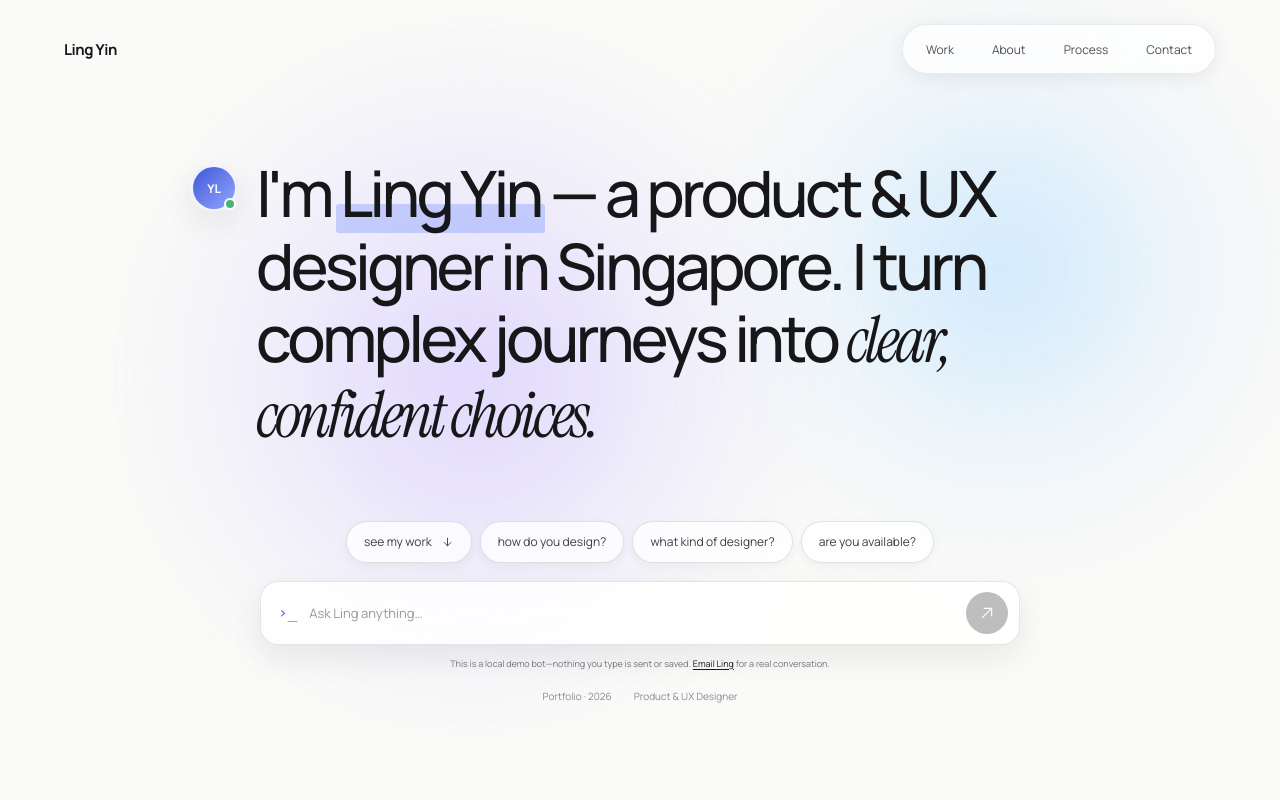
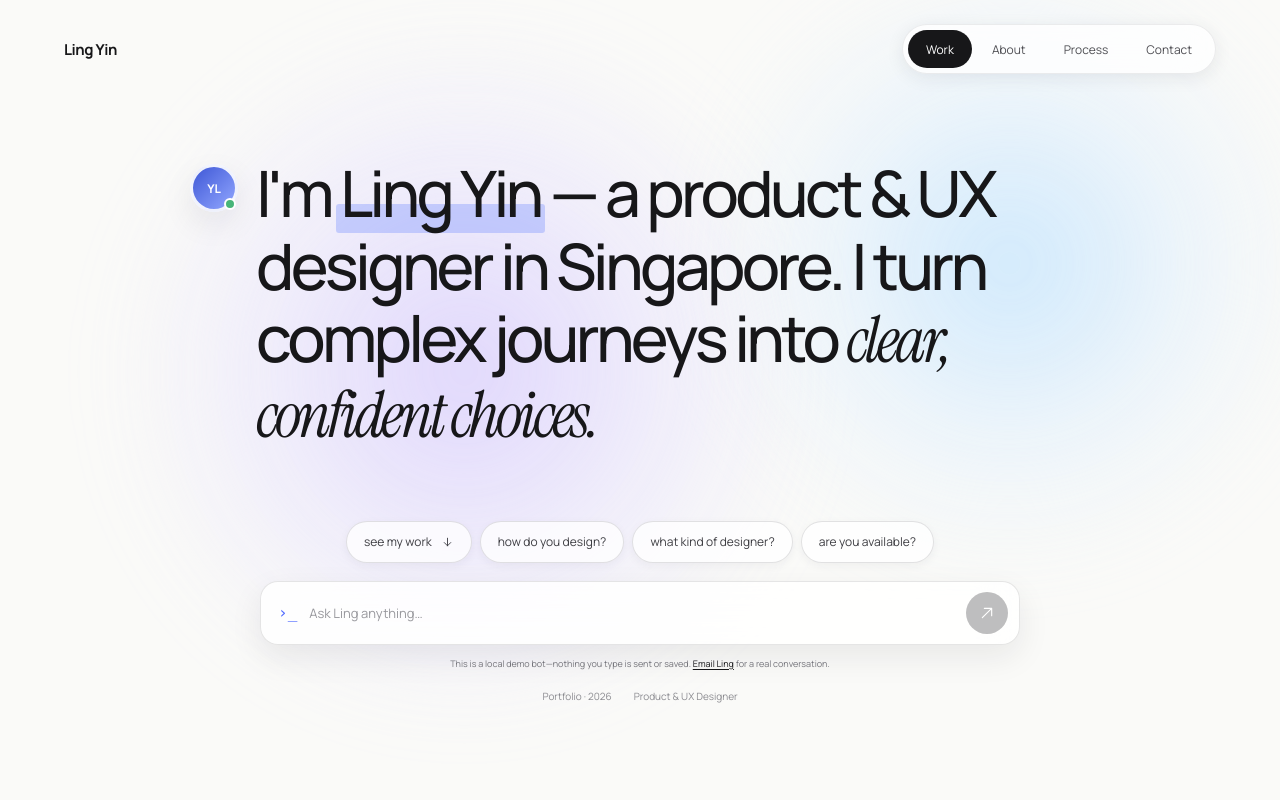
Before and after one commit to yldesigner/yldesigner.github.io, a React (Vite) app: page / in a window 1280 px wide. Shown: the top 800 px of the page. Built offline with nearby package versions, Linux system fonts and the light colour scheme.

Commit message:
Split portfolio navigation into separate pages

```diff
--- a/src/App.jsx
+++ b/src/App.jsx
@@ -7,6 +7,19 @@ const profile = {
   location: "Singapore",
   email: "hello@yourdomain.com",
 };
+
+const pages = ["work", "about", "process", "contact"];
+const pageTitles = {
+  work: "Work",
+  about: "About",
+  process: "Process",
+  contact: "Contact",
+};
+
+function getActivePage() {
+  const page = new URLSearchParams(window.location.search).get("page");
+  return pages.includes(page) ? page : "work";
+}
 
 const suggestedQuestions = [
   { label: "see my work", prompt: "What project should I see first?" },
@@ -19,25 +32,25 @@ const botKnowledge = [
   {
     keywords: ["project", "work", "portfolio", "case study", "guest air", "airline", "flight"],
     answer: "Start with Guest Air Choice. I turned three complicated airline-benefit paths into one clear decision model, then connected the full mobile journey from search to payment.",
-    href: "#work",
+    href: "?page=work",
     linkLabel: "See the case study",
   },
   {
     keywords: ["process", "design process", "method", "approach", "how do you design", "workflow"],
     answer: "I map the real journey, shape the decision model, and prototype the riskiest moments in Figma. Then I build enough of the interaction to test the idea clearly—less handoff ambiguity, faster learning.",
-    href: "#process",
+    href: "?page=process",
     linkLabel: "Explore the process",
   },
   {
     keywords: ["skill", "skills", "designer", "experience", "strength", "specialty", "ux"],
     answer: "I'm a systems-minded product and UX designer. I work between service journeys and interface details, using information architecture, interaction design, prototyping, and clear product writing.",
-    href: "#about",
+    href: "?page=about",
     linkLabel: "More about Ling",
   },
   {
     keywords: ["available", "availability", "hire", "hiring", "freelance", "job", "role", "collaborate"],
     answer: "Yes—I'm open to thoughtful product roles, freelance collaborations, and conversations about useful design. I'm based in Singapore and comfortable working with remote teams.",
-    href: "#contact",
+    href: "?page=contact",
     linkLabel: "Get in touch",
   },
   {
@@ -49,13 +62,13 @@ const botKnowledge = [
   {
     keywords: ["where", "location", "located", "based", "singapore", "timezone", "remote"],
     answer: "I'm based in Singapore (UTC+8), and I'm comfortable collaborating with remote teams.",
-    href: "#about",
+    href: "?page=about",
     linkLabel: "View profile",
   },
   {
     keywords: ["tool", "tools", "figma", "prototype", "prototyping"],
     answer: "I use Figma for flows and interaction design, then add enough frontend craft to make ideas testable in the browser. It helps me find gaps before they become handoff problems.",
-    href: "#work",
+    href: "?page=work",
     linkLabel: "See it in practice",
   },
   {
@@ -226,6 +239,7 @@ function CaseStudyDialog({ open, onClose }) {
 }
 
 function App() {
+  const [activePage, setActivePage] = useState(getActivePage);
   const [caseOpen, setCaseOpen] = useState(false);
   const [botInput, setBotInput] = useState("");
   const [isTyping, setIsTyping] = useState(false);
@@ -235,6 +249,21 @@ function App() {
   const transcriptRef = useRef(null);
 
   useEffect(() => () => clearTimeout(replyTimerRef.current), []);
+
+  useEffect(() => {
+    const syncPage = () => {
+      setActivePage(getActivePage());
+      setCaseOpen(false);
+      window.scrollTo({ top: 0, behavior: "auto" });
+    };
+
+    window.addEventListener("popstate", syncPage);
+    return () => window.removeEventListener("popstate", syncPage);
+  }, []);
+
+  useEffect(() => {
+    document.title = `${pageTitles[activePage]} — ${profile.name}`;
+  }, [activePage]);
 
   useEffect(() => {
     const prefersReducedMotion = window.matchMedia("(prefers-reduced-motion: reduce)").matches;
@@ -275,22 +304,41 @@ function App() {
     askBot(botInput);
   };
 
+  const navigateToPage = (event, page) => {
+    if (event.metaKey || event.ctrlKey || event.shiftKey || event.altKey) return;
+
+    event.preventDefault();
+    const nextUrl = new URL(window.location.href);
+    nextUrl.searchParams.set("page", page);
+    nextUrl.hash = "";
+    window.history.pushState({}, "", nextUrl);
+    setActivePage(page);
+    setCaseOpen(false);
+    window.scrollTo({ top: 0, behavior: "auto" });
+  };
+
   return (
     <>
       <a className="skip-link" href="#main">Skip to content</a>
 
       <header className="site-header">
-        <a className="brand" href="#top" aria-label={`${profile.name} home`}>{profile.name}</a>
+        <a className="brand" href="?page=work" aria-label={`${profile.name} home`} onClick={(event) => navigateToPage(event, "work")}>{profile.name}</a>
         <nav className="pill-nav" aria-label="Primary navigation">
-          <a href="#work">Work</a>
-          <a href="#about">About</a>
-          <a href="#process">Process</a>
-          <a href="#contact">Contact</a>
+          {pages.map((page) => (
+            <a
+              aria-current={activePage === page ? "page" : undefined}
+              href={`?page=${page}`}
+              key={page}
+              onClick={(event) => navigateToPage(event, page)}
+            >
+              {pageTitles[page]}
+            </a>
+          ))}
         </nav>
       </header>
 
-      <main id="main">
-        <section className="hero" id="top">
+      <main className={`page-shell page-${activePage}`} id="main">
+        <section className="hero" hidden={activePage !== "work"} id="top">
           <div className="ambient ambient-one" />
           <div className="ambient ambient-two" />
           <div className="hero-inner">
@@ -371,10 +419,10 @@ function App() {
           </div>
         </section>
 
-        <section className="work" id="work" aria-labelledby="work-title">
+        <section className="work" hidden={activePage !== "work"} id="work" aria-labelledby="work-title">
           <div className="work-intro">
             <p className="section-label">Selected work</p>
-            <h2 id="work-title">One end-to-end case,<br /><em>three design lenses.</em></h2>
+            <h2 id="work-title">Three main end to end <em>projects</em></h2>
           </div>
 
           {caseSlides.map((project, index) => (
@@ -401,7 +449,7 @@ function App() {
           ))}
         </section>
 
-        <section className="about" id="about" aria-labelledby="about-title">
+        <section className="about" hidden={activePage !== "about"} id="about" aria-labelledby="about-title">
           <div className="about-heading">
             <p className="section-label">Beyond the screens</p>
             <h2 id="about-title">A designer who likes the <em>in-between.</em></h2>
@@ -446,7 +494,7 @@ function App() {
           </div>
         </section>
 
-        <section className="process-section" id="process" aria-labelledby="process-title">
+        <section className="process-section" hidden={activePage !== "process"} id="process" aria-labelledby="process-title">
           <div className="process-heading">
             <p className="section-label">How I work</p>
             <h2 id="process-title">Structure first.<br /><em>Then make it feel natural.</em></h2>
@@ -460,7 +508,7 @@ function App() {
           </div>
         </section>
 
-        <section className="contact" id="contact">
+        <section className="contact" hidden={activePage !== "contact"} id="contact">
           <div className="contact-glow" />
           <div className="contact-inner">
             <p className="section-label">Have a useful problem?</p>
@@ -474,7 +522,7 @@ function App() {
       <footer>
         <span>© 2026 {profile.name}</span>
         <span>Designed and built with care</span>
-        <a href="#top">Back to top <Arrow down /></a>
+        <a href="#main">Back to top <Arrow down /></a>
       </footer>
 
       <CaseStudyDialog open={caseOpen} onClose={() => setCaseOpen(false)} />
--- a/src/styles.css
+++ b/src/styles.css
@@ -19,6 +19,7 @@
 }
 
 * { box-sizing: border-box; }
+[hidden] { display: none !important; }
 html { scroll-behavior: smooth; overflow-x: hidden; }
 body { margin: 0; min-width: 320px; overflow-x: hidden; background: var(--paper); }
 button, a { font: inherit; -webkit-tap-highlight-color: transparent; }
@@ -38,6 +39,7 @@ img { display: block; max-width: 100%; }
 .pill-nav { display: flex; gap: 2px; padding: 5px; border: 1px solid rgba(23, 23, 25, 0.08); border-radius: 999px; background: rgba(255,255,255,0.78); box-shadow: 0 4px 18px rgba(40,42,56,0.08); backdrop-filter: blur(18px); }
 .pill-nav a { display: grid; min-height: 38px; place-items: center; padding: 0 18px; border-radius: 999px; color: #4f4f54; font-size: 12px; transition: color 180ms ease, background 180ms ease; }
 .pill-nav a:hover { color: var(--ink); background: #fff; }
+.pill-nav a[aria-current="page"] { color: #fff; background: var(--ink); }
 .icon { width: 16px; height: 16px; flex: 0 0 auto; }
 
 .hero { position: relative; display: grid; min-height: 100svh; place-items: center; overflow: hidden; overflow-anchor: none; padding: 130px 5vw 70px; }
@@ -172,6 +174,7 @@ em { font-family: "Instrument Serif", serif; font-weight: 400; }
 .process-row > .icon { color: var(--blue); }
 
 .contact { position: relative; display: grid; min-height: 640px; place-items: center; overflow: hidden; padding: 100px 5vw; background: #f2f2ef; }
+.page-contact .contact { min-height: calc(100svh - 54px); }
 .contact-glow { position: absolute; width: min(760px,80vw); height: min(520px,65vw); border-radius: 50%; background: radial-gradient(circle,rgba(194,214,255,.9),rgba(225,214,255,.6) 45%,transparent 72%); filter: blur(28px); }
 .contact-inner { position: relative; z-index: 1; width: min(900px,100%); text-align: center; }
 .contact-inner h2 { margin: 0; font-size: clamp(60px,8vw,110px); font-weight: 500; letter-spacing: -.07em; line-height: .88; }
@@ -230,7 +233,6 @@ footer .icon { width: 13px; }
   .brand { padding-top: 10px; }
   .pill-nav { gap: 0; }
   .pill-nav a { min-height: 36px; padding: 0 10px; font-size: 10px; }
-  .pill-nav a:nth-child(3) { display: none; }
   .hero { padding-top: 125px; }
   .hero-statement { grid-template-columns: 1fr; gap: 14px; }
   .identity-chip { width: 42px; height: 42px; margin: 0; }
```
